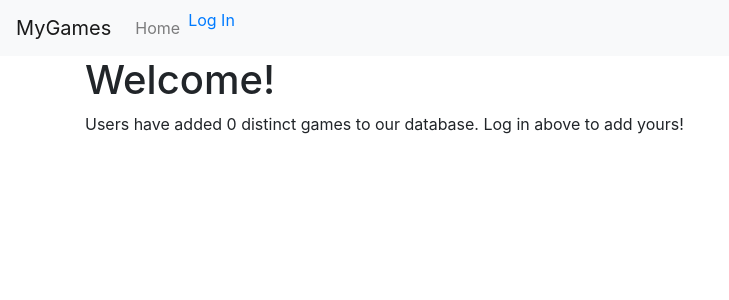
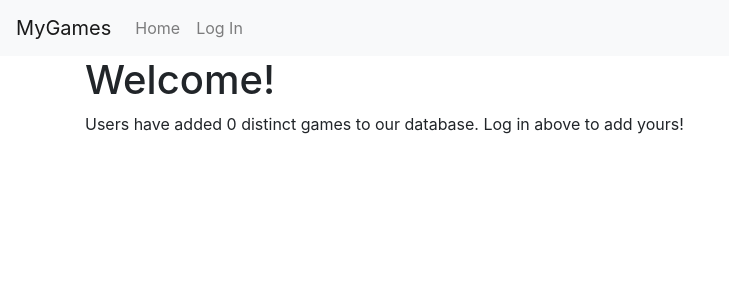
Before and after one commit to alanese/MyGames, a Flask app: page / in a window 1280 px wide. Shown: the top 300 px of the page, without its empty margins (0-729 px from the left). Run offline with Flask 2, Linux system fonts and the light colour scheme; data that the repository does not hold is empty; some libraries are stand-ins or nearby versions.

Commit message:
fix link format

```diff
--- a/app/templates/base.html
+++ b/app/templates/base.html
@@ -32,7 +32,7 @@
 		                </li>
 		                {% if current_user.is_anonymous %}
 		                    <li class="nav_item">
-		                        <a class="nav_link" href="{{ url_for('login') }}">Log In</a>
+		                        <a class="nav-link" href="{{ url_for('login') }}">Log In</a>
 		                    </li>
 		                {% else %}
 		                    <li class="nav-item">
```
